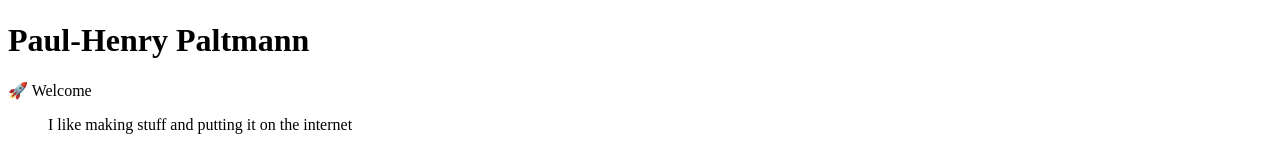
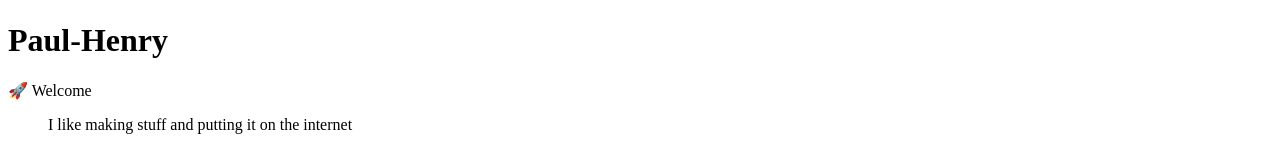
Before and after one commit to Paul-HenryP/threejs-project, a plain HTML site: page index.html in a window 1280 px wide. Shown: the part 161-314 px from the top of the page. Drawn offline with Linux system fonts and the light colour scheme.

Commit message:
Update index.html

```diff
--- a/index.html
+++ b/index.html
@@ -13,7 +13,7 @@
     <main>
 
       <header>
-        <h1>Paul-Henry Paltmann</h1>
+        <h1>Paul-Henry</h1>
         <p>🚀 Welcome</p>
       </header>
 
```
